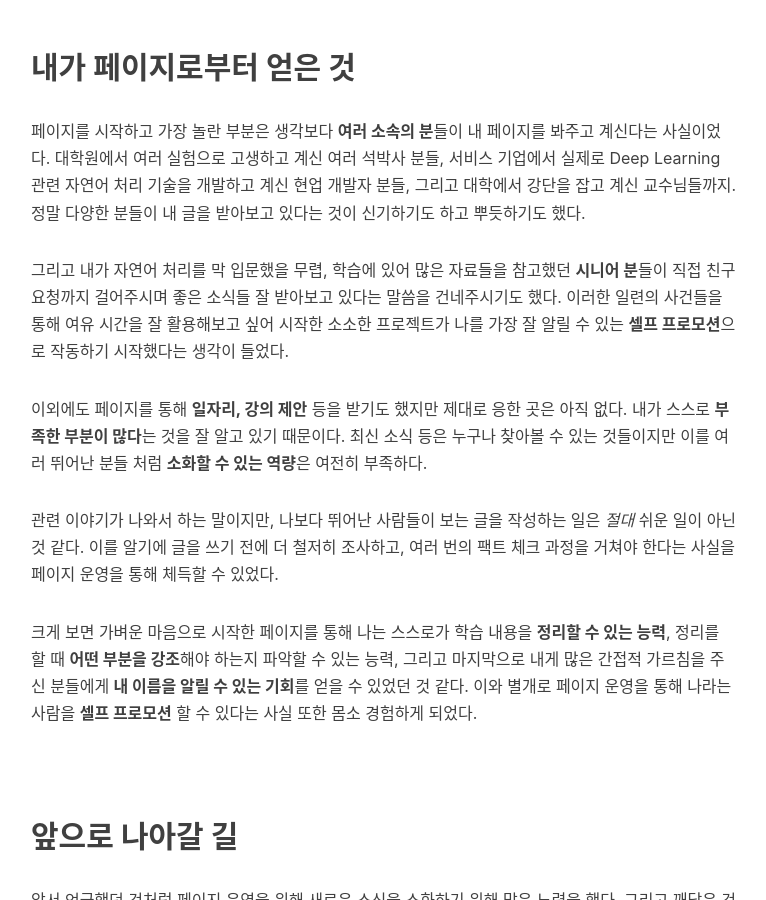
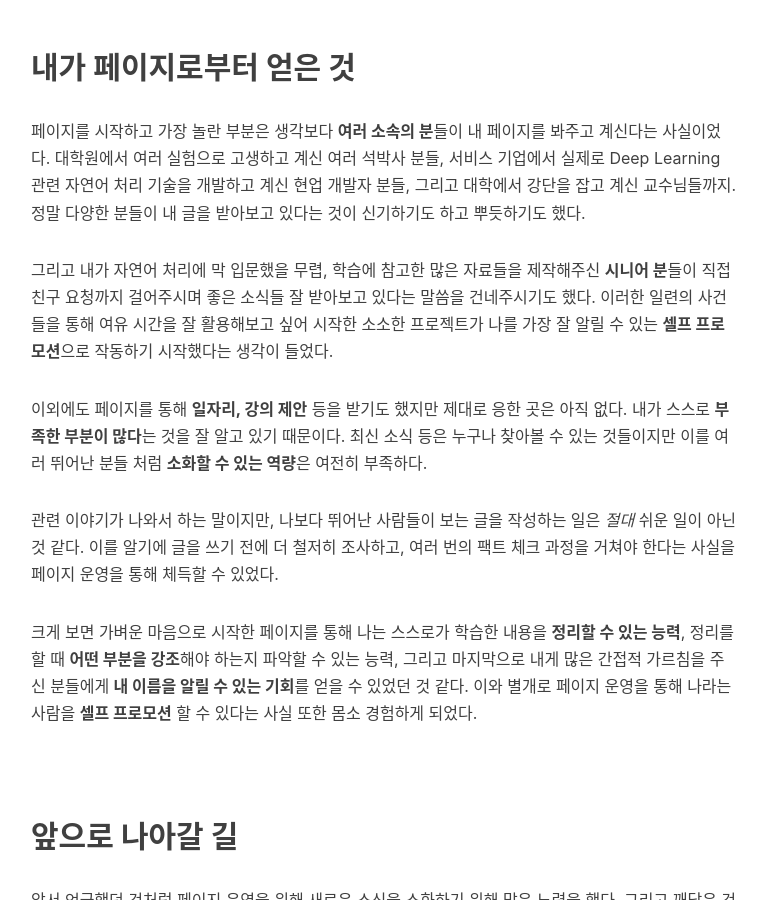
Before and after one commit to Huffon/huffon.github.io, a Jekyll site: the page built from _posts/2020-04-26-page-half.md, in a window 1280 px wide and 900 px high, scrolled down 1723 px. Shown: the whole window, without its empty margins (234-1000 px from the left). Built offline with Jekyll 4.4.1, drawn with Linux system fonts in a browser that asks for light colours; nearby versions of some CDN libraries; comment, search, counter and statistics services are not loaded.

Commit message:
Update 2020-04-26-page-half.md

```diff
--- a/_posts/2020-04-26-page-half.md
+++ b/_posts/2020-04-26-page-half.md
@@ -25,13 +25,13 @@ tags:
 
 페이지를 시작하고 가장 놀란 부분은 생각보다 **여러 소속의 분**들이 내 페이지를 봐주고 계신다는 사실이었다. 대학원에서 여러 실험으로 고생하고 계신 여러 석박사 분들, 서비스 기업에서 실제로 Deep Learning 관련 자연어 처리 기술을 개발하고 계신 현업 개발자 분들, 그리고 대학에서 강단을 잡고 계신 교수님들까지. 정말 다양한 분들이 내 글을 받아보고 있다는 것이 신기하기도 하고 뿌듯하기도 했다.
 
-그리고 내가 자연어 처리를 막 입문했을 무렵, 학습에 있어 많은 자료들을 참고했던 **시니어 분**들이 직접 친구 요청까지 걸어주시며 좋은 소식들 잘 받아보고 있다는 말씀을 건네주시기도 했다. 이러한 일련의 사건들을 통해 여유 시간을 잘 활용해보고 싶어 시작한 소소한 프로젝트가 나를 가장 잘 알릴 수 있는 **셀프 프로모션**으로 작동하기 시작했다는 생각이 들었다.
+그리고 내가 자연어 처리에 막 입문했을 무렵, 학습에 참고한 많은 자료들을 제작해주신 **시니어 분**들이 직접 친구 요청까지 걸어주시며 좋은 소식들 잘 받아보고 있다는 말씀을 건네주시기도 했다. 이러한 일련의 사건들을 통해 여유 시간을 잘 활용해보고 싶어 시작한 소소한 프로젝트가 나를 가장 잘 알릴 수 있는 **셀프 프로모션**으로 작동하기 시작했다는 생각이 들었다.
 
 이외에도 페이지를 통해 **일자리, 강의 제안** 등을 받기도 했지만 제대로 응한 곳은 아직 없다. 내가 스스로 **부족한 부분이 많다**는 것을 잘 알고 있기 때문이다. 최신 소식 등은 누구나 찾아볼 수 있는 것들이지만 이를 여러 뛰어난 분들 처럼 **소화할 수 있는 역량**은 여전히 부족하다.
 
 관련 이야기가 나와서 하는 말이지만, 나보다 뛰어난 사람들이 보는 글을 작성하는 일은 _절대_ 쉬운 일이 아닌 것 같다. 이를 알기에 글을 쓰기 전에 더 철저히 조사하고, 여러 번의 팩트 체크 과정을 거쳐야 한다는 사실을 페이지 운영을 통해 체득할 수 있었다.
 
-크게 보면 가벼운 마음으로 시작한 페이지를 통해 나는 스스로가 학습 내용을 **정리할 수 있는 능력**, 정리를 할 때 **어떤 부분을 강조**해야 하는지 파악할 수 있는 능력, 그리고 마지막으로 내게 많은 간접적 가르침을 주신 분들에게 **내 이름을 알릴 수 있는 기회**를 얻을 수 있었던 것 같다. 이와 별개로 페이지 운영을 통해 나라는 사람을 **셀프 프로모션** 할 수 있다는 사실 또한 몸소 경험하게 되었다.
+크게 보면 가벼운 마음으로 시작한 페이지를 통해 나는 스스로가 학습한 내용을 **정리할 수 있는 능력**, 정리를 할 때 **어떤 부분을 강조**해야 하는지 파악할 수 있는 능력, 그리고 마지막으로 내게 많은 간접적 가르침을 주신 분들에게 **내 이름을 알릴 수 있는 기회**를 얻을 수 있었던 것 같다. 이와 별개로 페이지 운영을 통해 나라는 사람을 **셀프 프로모션** 할 수 있다는 사실 또한 몸소 경험하게 되었다.
 
 <br/>
 
```
